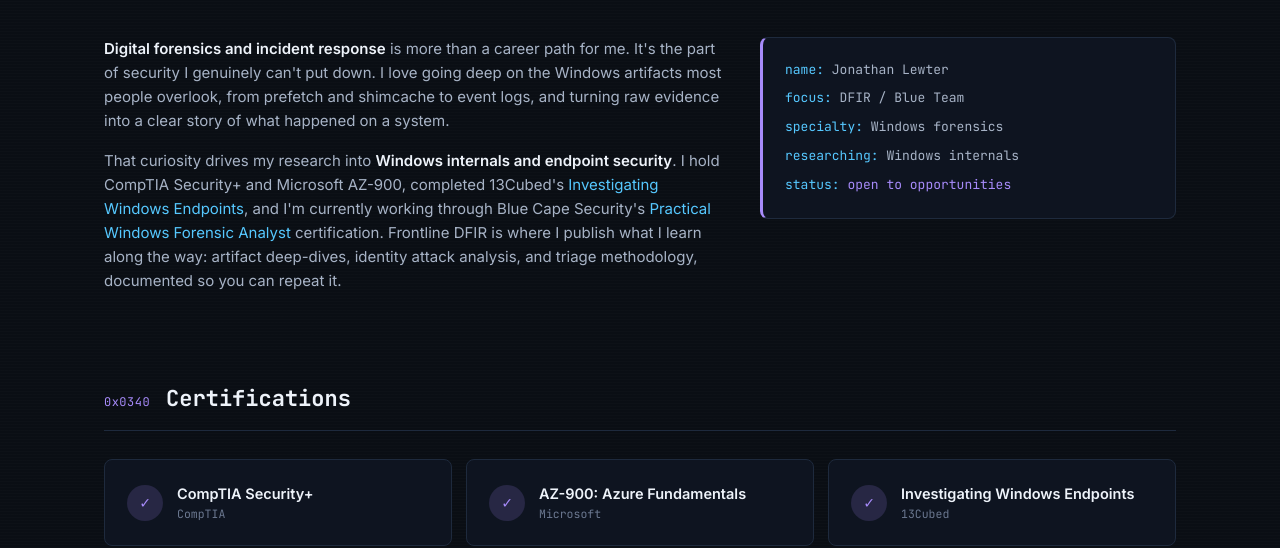
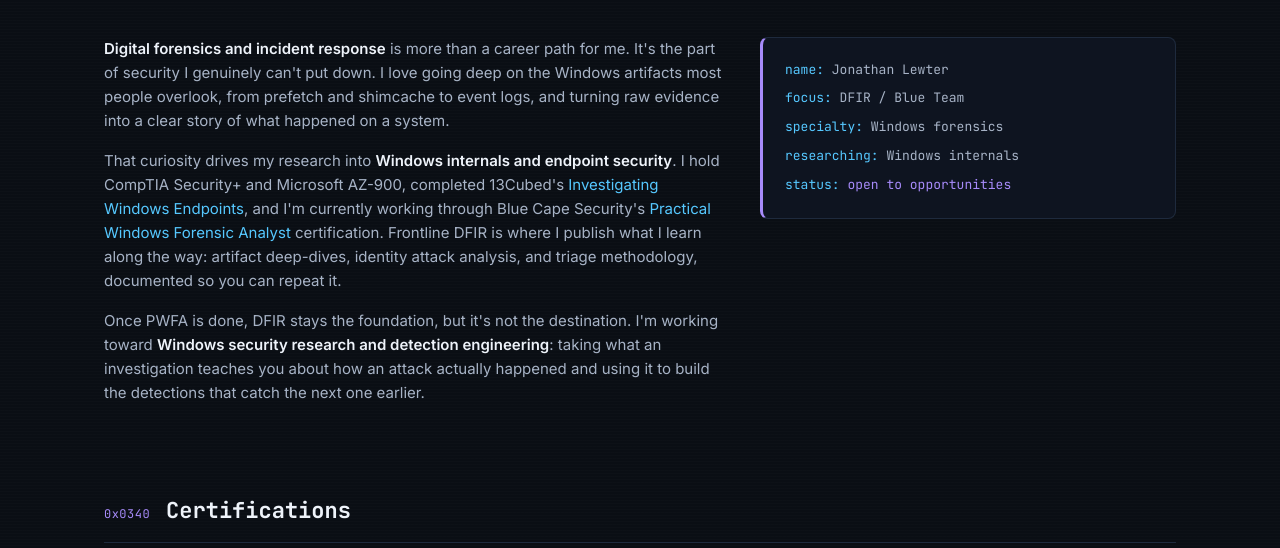
Before and after one commit to FrontlineDFIR/frontlinedfir.github.io, a plain HTML site: page about.html in a window 1280 px wide. Shown: the part 274-822 px from the top of the page. Drawn offline with Linux system fonts and the light colour scheme.

Commit message:
Add career trajectory to About bio
State the DFIR -> Windows security research -> detection engineering
direction in one place, scoped to the About page bio only.

```diff
--- a/about.html
+++ b/about.html
@@ -50,6 +50,12 @@
         Security's <em>Practical Windows Forensic Analyst</em> certification. Frontline DFIR
         is where I publish what I learn along the way: artifact deep-dives, identity attack
         analysis, and triage methodology, documented so you can repeat it.
+      </p>
+      <p>
+        Once PWFA is done, DFIR stays the foundation, but it's not the destination. I'm
+        working toward <strong>Windows security research and detection engineering</strong>:
+        taking what an investigation teaches you about how an attack actually happened and
+        using it to build the detections that catch the next one earlier.
       </p>
     </div>
     <div class="card about-card">
```
